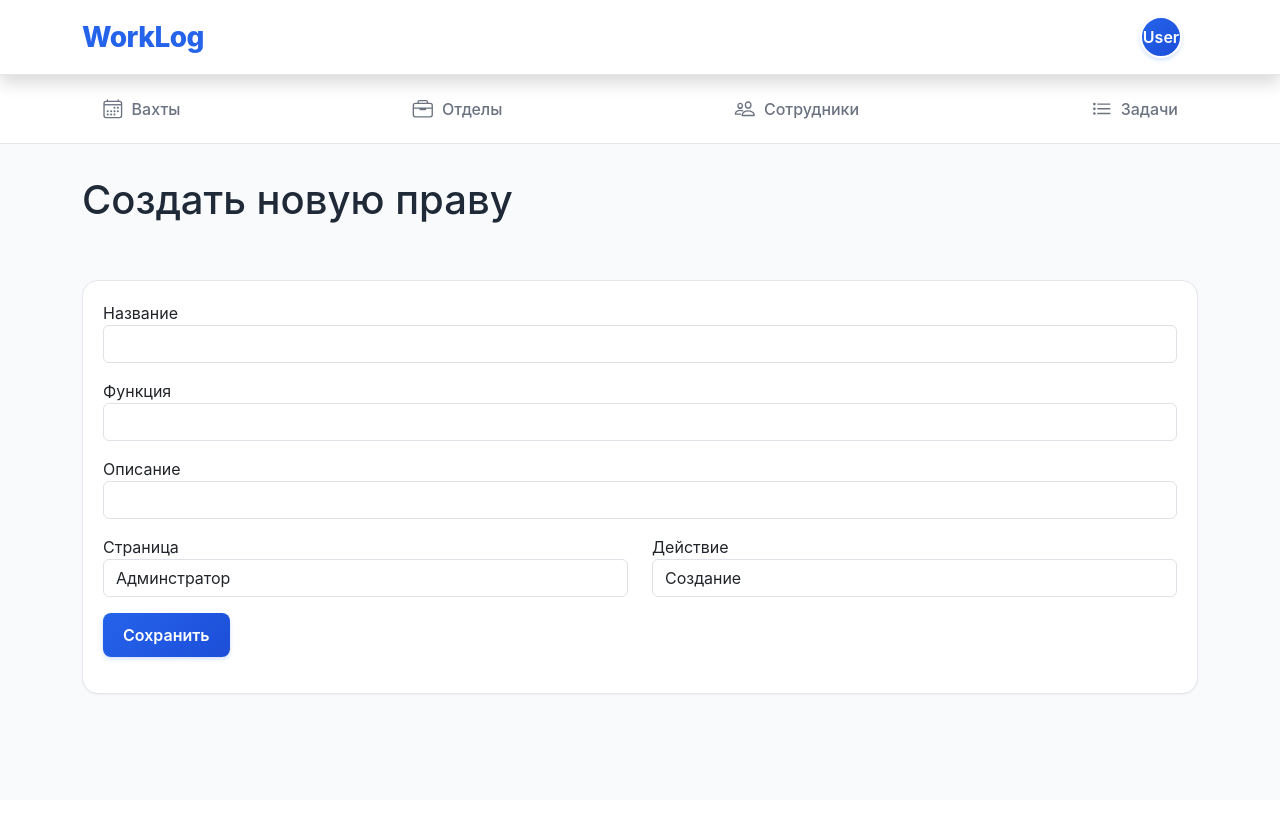
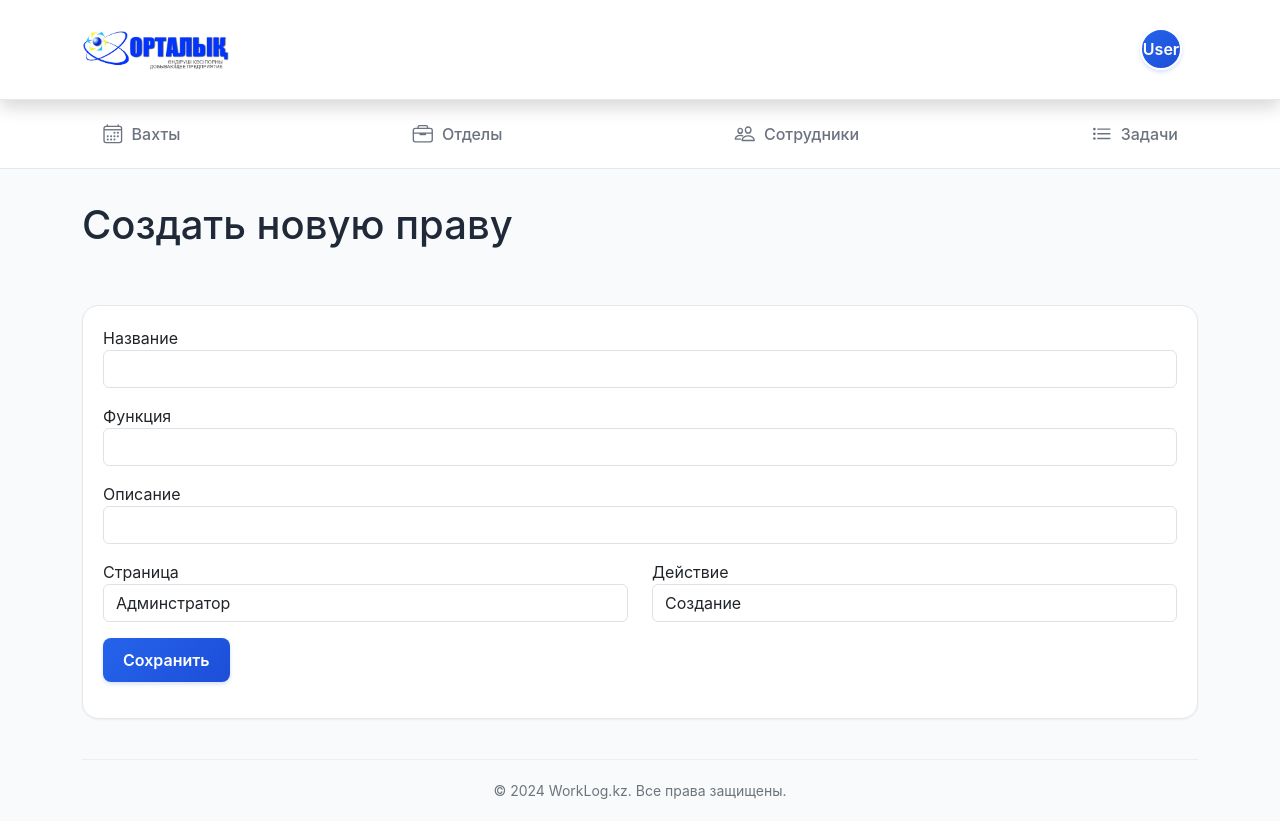
Before and after one commit to BagzhanKarl/worklog, a Flask app: template app/templates/admin/permission-add.html in a window 1280 px wide. Before the commit the page ends 695 px from the top, so only its background shows below. Run offline with Flask 3, Linux system fonts and the light colour scheme; the template is opened without the code that fills it, so the values that code supplies are empty; parts of the project's set-up code (start-up, migrations or seed data) failed here and were passed over.

Commit message:
Gloabl changes)

```diff
--- a/app/templates/base.html
+++ b/app/templates/base.html
@@ -10,6 +10,20 @@
     <link rel="stylesheet" href="{{ url_for('static', filename='css/custom.css') }}">
     {% block css %}
     {% endblock %}
+    <link rel="icon" href="{{ url_for('static', filename='favicon.svg') }}">
+    <style>
+        .footer-bottom {
+            margin-top: 40px;
+            padding-top: 20px;
+            padding-bottom: 20px;
+            border-top: 1px solid #eee;
+        }
+
+        .footer-bottom p {
+            color: #6c757d;
+            font-size: 14px;
+        }
+    </style>
 </head>
 <body>
 
@@ -18,7 +32,7 @@
         <div class="d-flex justify-content-between align-items-center">
             <div class="brand-logo">
                 <a href="/" class="logo-link">
-                    WorkLog
+                    <img src="{{ url_for('static', filename='logo3.png') }}" width="150px" alt="">
                 </a>
             </div>
             <div class="dropdown">
@@ -55,6 +69,16 @@
 
 {% endblock %}
 
+<footer class="footer container">
+
+    <div class="footer-bottom">
+        <div class="row align-items-center justify-content-center">
+            <div class="col-md-6 mb-3 mb-md-0 text-center">
+                <p class="mb-0">© 2024 WorkLog.kz. Все права защищены.</p>
+            </div>
+        </div>
+    </div>
+</footer>
 <script src="https://code.jquery.com/jquery-3.7.1.min.js"></script>
 <script src="https://cdn.jsdelivr.net/npm/bootstrap@5.3.3/dist/js/bootstrap.min.js" integrity="sha384-0pUGZvbkm6XF6gxjEnlmuGrJXVbNuzT9qBBavbLwCsOGabYfZo0T0to5eqruptLy" crossorigin="anonymous"></script>
 <script src="https://cdn.jsdelivr.net/npm/bootstrap@5.3.3/dist/js/bootstrap.bundle.min.js" integrity="sha384-YvpcrYf0tY3lHB60NNkmXc5s9fDVZLESaAA55NDzOxhy9GkcIdslK1eN7N6jIeHz" crossorigin="anonymous"></script>
--- a/app/templates/tasks/task-details.html
+++ b/app/templates/tasks/task-details.html
@@ -1,6 +1,6 @@
 {% extends 'base.html' %}
 
-{% block title %}{{ task.title }} - Детали задачи{% endblock %}
+{% set title = 'Детали задачи' %}
 
 {% block content %}
 <div class="container">
@@ -73,6 +73,7 @@
 {% endblock %}
 
 {% block css %}
+
 <script src="https://code.jquery.com/jquery-3.7.1.min.js"></script>
 <style>
 /* Основные стили для страницы задачи */
```
Also changed, not shown: app/routers/tasks.py (+5 -4 lines), app/templates/tasks/includes/_modals.html (+25 -8 lines), app/static/favicon.svg (added), app/static/files/comments/2025/01/a2553fae18e644c8b94bb1d7ee45afa8.png (deleted), app/static/logo3.png (added).
